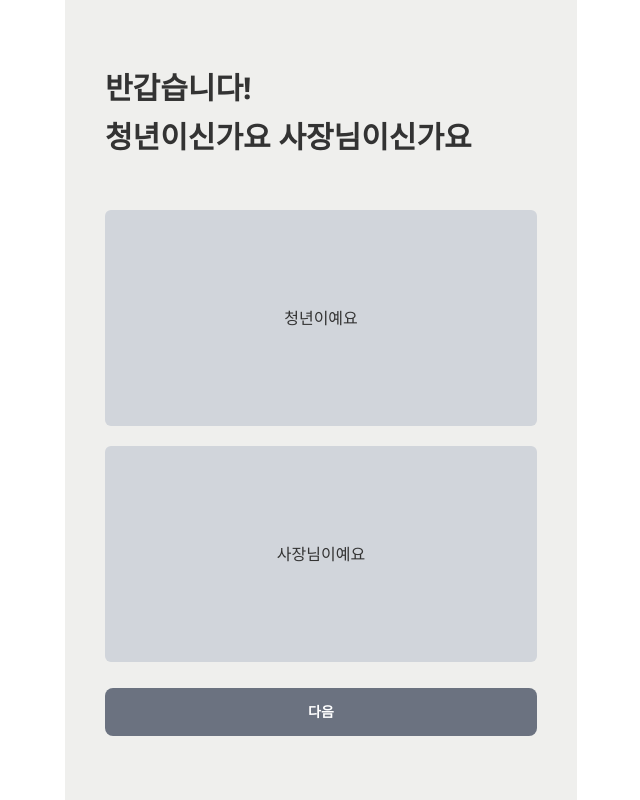
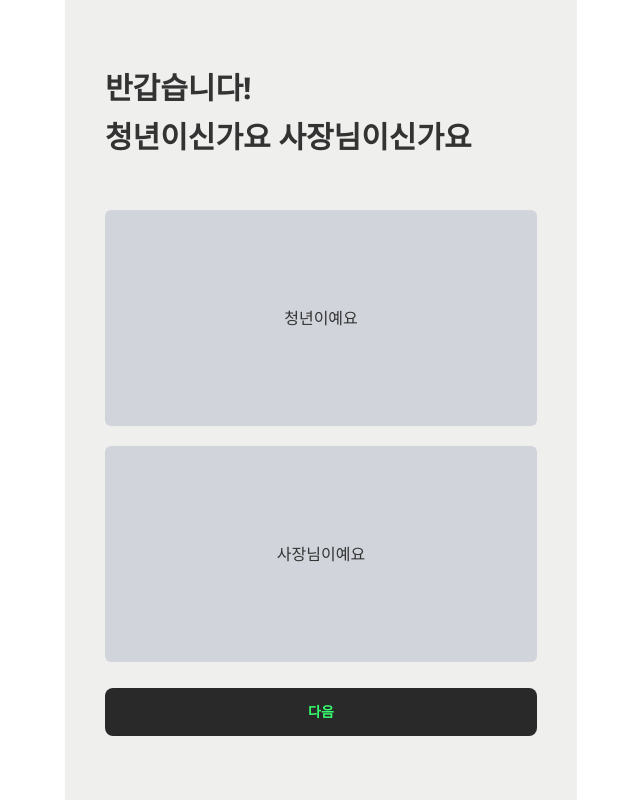
Before and after one commit to BaeJaeSung/SWHackathon2023SummerFront, a Next.js app in the folder hackathon/: page /signup in a window 1280 px wide. Shown: the whole page, without its empty margins (319-959 px from the left). Built offline with nearby package versions, Linux system fonts and the light colour scheme; no server answers.

Commit message:
second 10 04

```diff
--- a/hackathon/components/signUpLayout.tsx
+++ b/hackathon/components/signUpLayout.tsx
@@ -26,7 +26,7 @@ export default function SignUpLayout({
       </h2>
       <div className="mt-12 h-full">{children}</div>
       <button
-        className="btn w-full border-none bg-gray-500 text-white"
+        className="hover:bg-[#292929] btn w-full border-none bg-[#292929] text-[#35FF6E]"
         onClick={btnEvent}
       >
         {btnText}
```
